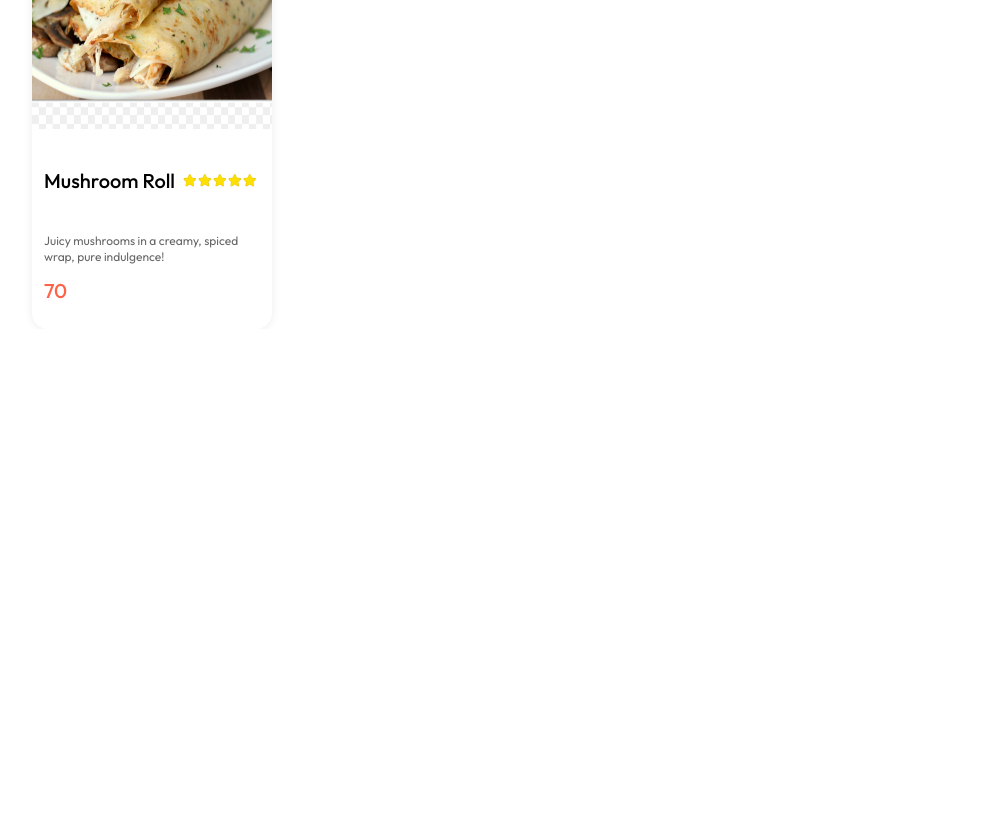
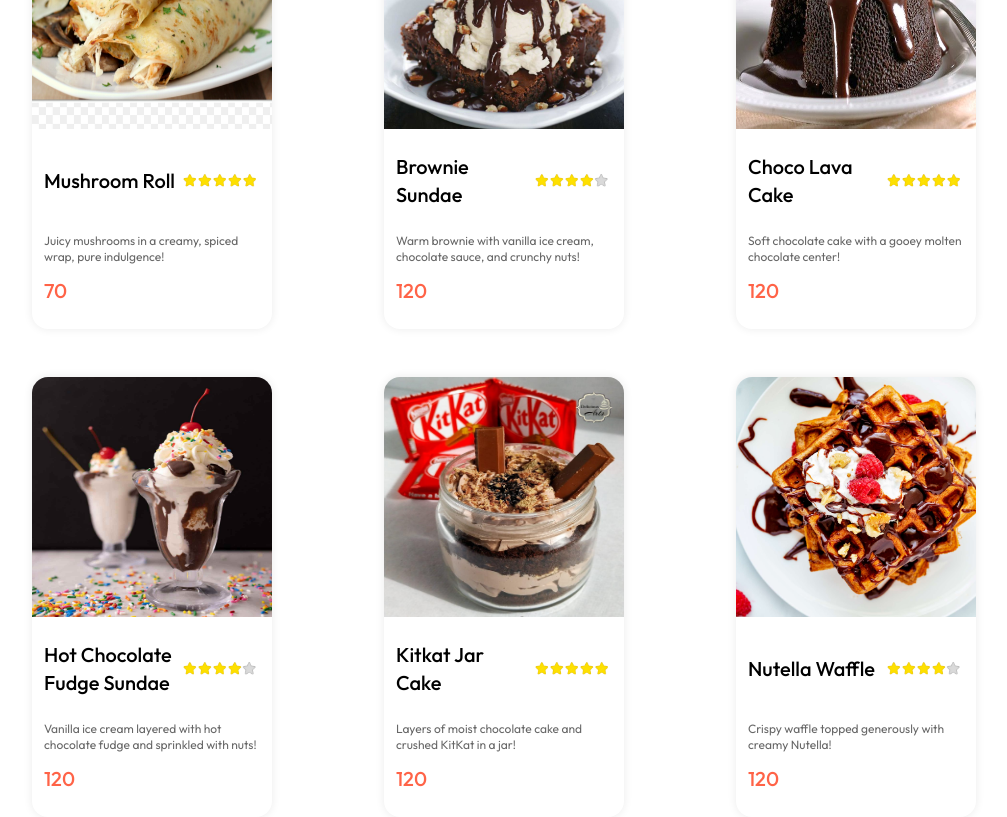
Before and after one commit to namannn04/Zwigato, a React (Vite) app in the folder Frontend/: page / in a window 1280 px wide. Shown: the part 2660-3477 px from the top of the page, without its empty margins (136-1143 px from the left). Before the commit the page ends 2989 px from the top, so only its background shows below. Built offline with nearby package versions, Linux system fonts and the light colour scheme.

Commit message:
list updated

```diff
--- a/Frontend/src/assets/data.js
+++ b/Frontend/src/assets/data.js
@@ -9,6 +9,7 @@ import menu8 from '/menu/noodles.jpg'
 
 import rating_4 from '/assets/rating-4.png'
 import rating_5 from '/assets/rating-5.png'
+
 import salad_1 from '/foodList/fruitSalad.jpg'
 import salad_2 from '/foodList/greekSalad.jpg'
 import salad_3 from '/foodList/santaFeSalad.jpg'
@@ -19,6 +20,11 @@ import roll_2 from '/foodList/paneerTikkaRoll.jpg'
 import roll_3 from '/foodList/vegFrankie.jpeg'
 import roll_4 from '/foodList/kathiRoll.jpg'
 import roll_5 from '/foodList/mushroomRoll.jpg'
+import des_1 from '/foodList/brownieSundae.jpg'
+import des_2 from '/foodList/chocoLavaCake.jpg'
+import des_3 from '/foodList/hotChocolateFudgeSundae.jpg'
+import des_4 from '/foodList/kitkatJarCake.jpeg'
+import des_5 from '/foodList/nutellaWaffle.jpg'
 
 export const menu_list = [
     {
@@ -146,4 +152,49 @@ export const food_list = [
         description: "Juicy mushrooms in a creamy, spiced wrap, pure indulgence!",
         category: "Rolls"
     },
+    {
+        _id: "11",
+        name: "Brownie Sundae",
+        rate: rating_4,
+        image: des_1,
+        price: 120,
+        description: "Warm brownie with vanilla ice cream, chocolate sauce, and crunchy nuts!",
+        category: "Desserts"
+    },
+    {
+        _id: "12",
+        name: "Choco Lava Cake",
+        rate: rating_5,
+        image: des_2,
+        price: 120,
+        description: "Soft chocolate cake with a gooey molten chocolate center!",
+        category: "Desserts"
+    },
+    {
+        _id: "13",
+        name: "Hot Chocolate Fudge Sundae",
+        rate: rating_4,
+        image: des_3,
+        price: 120,
+        description: "Vanilla ice cream layered with hot chocolate fudge and sprinkled with nuts!",
+        category: "Desserts"
+    },
+    {
+        _id: "14",
+        name: "Kitkat Jar Cake",
+        rate: rating_5,
+        image: des_4,
+        price: 120,
+        description: "Layers of moist chocolate cake and crushed KitKat in a jar!",
+        category: "Desserts"
+    },
+    {
+        _id: "15",
+        name: "Nutella Waffle",
+        rate: rating_4,
+        image: des_5,
+        price: 120,
+        description: "Crispy waffle topped generously with creamy Nutella!",
+        category: "Desserts"
+    },
 ]
```
